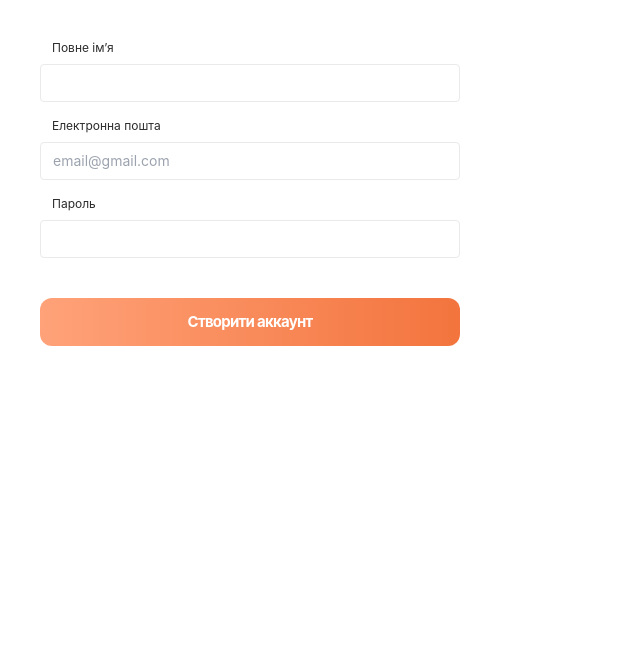
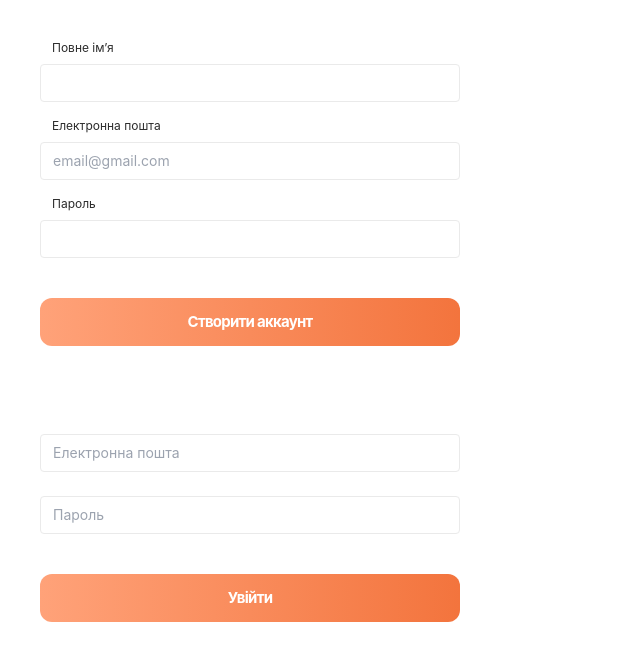
Before and after one commit to direct66612/it-traveller, a Vue app: page / in a window 1280 px wide. Shown: the top 660 px of the page, without its empty margins (0-640 px from the left). Built offline with nearby package versions, Linux system fonts and the light colour scheme.

Commit message:
add login form and change formcontainer

```diff
--- a/src/App.vue
+++ b/src/App.vue
@@ -1,7 +1,9 @@
 <script setup>
+import LoginForm from "./components/Auth/LoginForm/LoginForm.vue";
 import RegistrationForm from "./components/Auth/RegistrationForm/RegistrationForm.vue";
 </script>
 
 <template>
   <RegistrationForm @submit="console.log" />
+  <LoginForm @submit="console.log" />
 </template>
--- /dev/null
+++ b/src/components/Auth/FormContainer.vue
@@ -0,0 +1,5 @@
+<template>
+  <form class="max-w-[500px] w-full bg-white p-10 rounded-2xl">
+    <slot></slot>
+  </form>
+</template>
--- /dev/null
+++ b/src/components/Auth/LoginForm/LoginForm.vue
@@ -0,0 +1,32 @@
+<script setup>
+import { reactive, watch } from "vue";
+import IInput from "../../IInput/IInput.vue";
+import FormContainer from "../FormContainer.vue";
+import IButton from "../../IButton.vue";
+const emit = defineEmits(["submit"]);
+const userData = reactive({
+  email: "",
+  password: "",
+});
+watch(
+  userData,
+  () => {
+    console.log("user data changed");
+  },
+  { immediate: true }
+);
+</script>
+
+<template>
+  <FormContainer @submit.prevent="emit('submit', userData)">
+    <IInput
+      class="mb-4"
+      placeholder="Електронна пошта"
+      v-model="userData.email"
+    />
+    <IInput type="password" placeholder="Пароль" v-model="userData.password" />
+    <IButton class="mt-10 w-full" variant="gradient" type="submit"
+      >Увійти
+    </IButton>
+  </FormContainer>
+</template>
--- a/src/components/Auth/RegistrationForm/RegistrationForm.vue
+++ b/src/components/Auth/RegistrationForm/RegistrationForm.vue
@@ -2,6 +2,7 @@
 import { reactive, toRaw } from "vue";
 import IButton from "@/components/IButton.vue";
 import IInput from "@/components/IInput/IInput.vue";
+import FormContainer from "../FormContainer.vue";
 
 const emit = defineEmits(["submit"]);
 const userData = reactive({
@@ -11,7 +12,7 @@ const userData = reactive({
 });
 </script>
 <template>
-  <form
+  <FormContainer
     @submit.prevent="emit('submit', toRaw(userData))"
     class="max-w-[500px] w-full bg-white p-10 rounded-2xl"
   >
@@ -26,5 +27,5 @@ const userData = reactive({
     <IButton class="mt-10 w-full" variant="gradient" type="submit"
       >Створити аккаунт</IButton
     >
-  </form>
+  </FormContainer>
 </template>
```
